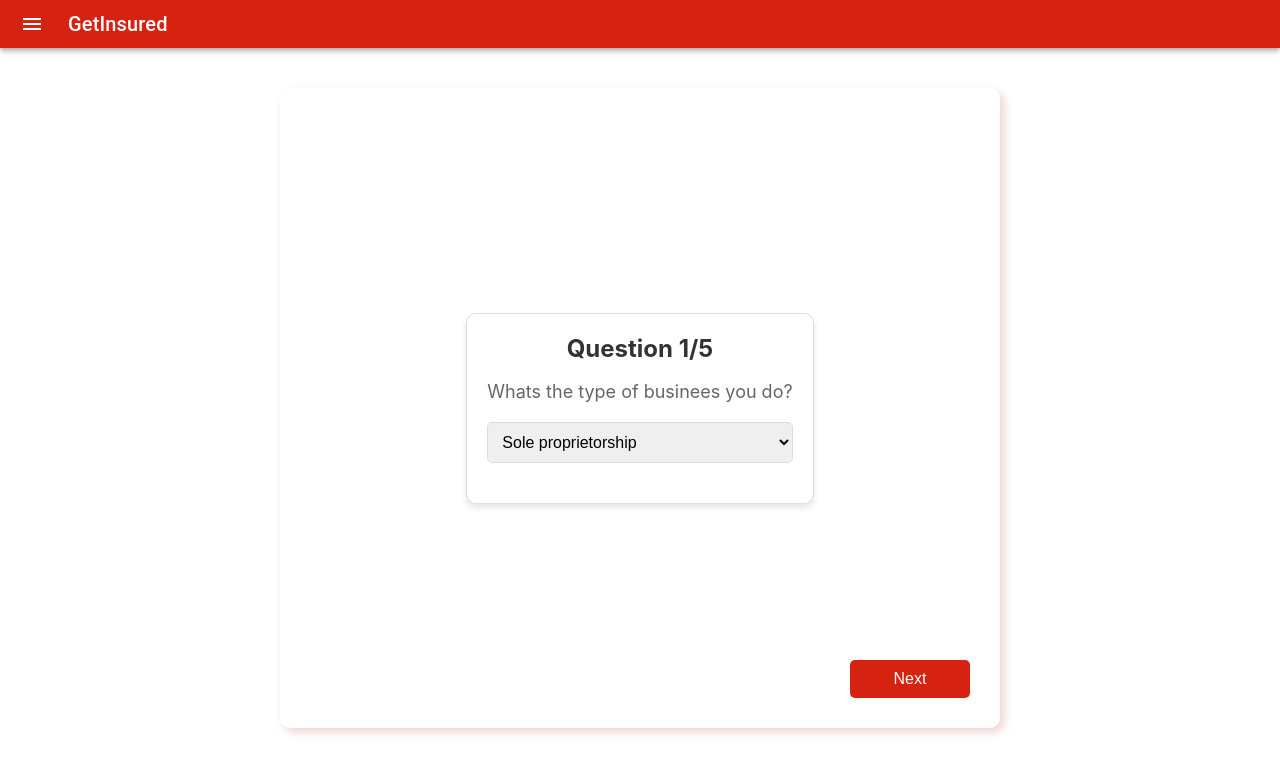
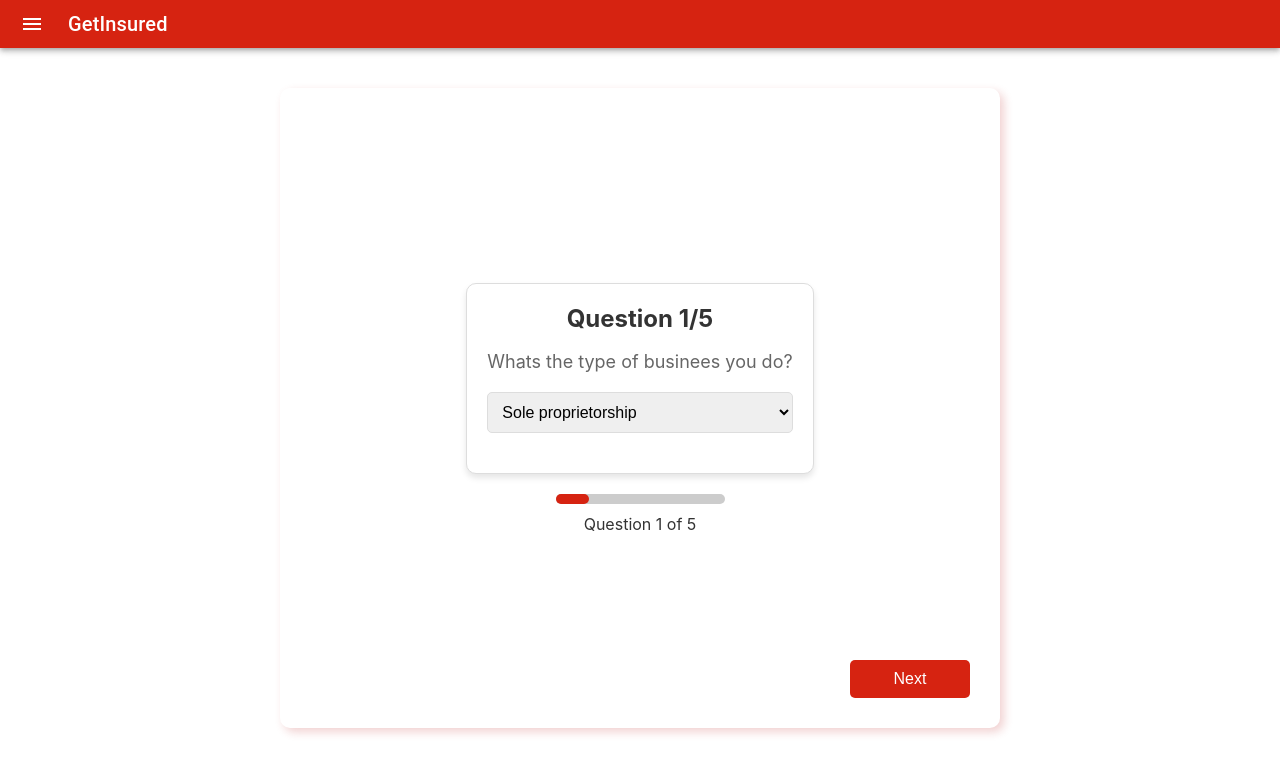
Before and after one commit to ruvin27/GetInsured, a React (Create React App) app in the folder frontend/: page /questions in a window 1280 px wide. Shown: the top 774 px of the page. Built offline with nearby package versions, Linux system fonts and the light colour scheme.

Commit message:
added ui animations

```diff
--- a/frontend/src/CardInfo.js
+++ b/frontend/src/CardInfo.js
@@ -3,7 +3,7 @@ import Button from "react-bootstrap/Button";
 import Card from "react-bootstrap/Card";
 import CardCss from "./css/Card.module.css";
 import { Link } from "react-router-dom";
-import Logo from "./images/logo.png";
+import Logo from "./images/logo.jpg";
 
 function CardInfo() {
 	return (
--- a/frontend/src/QuestionsCard.js
+++ b/frontend/src/QuestionsCard.js
@@ -8,38 +8,48 @@ import questions from "./questions.js";
 function QuestionsCard() {
 	const [questionCount, setQuestionCount] = useState(0);
 	const [displayquestion, setDisplayQuestion] = useState(questions[0]);
-	const [displayOptions, setDisplayOptions] = useState("");
+	const [displayOptions, setDisplayOptions] = useState(questions[0].answer);
+  const [animateCard, setAnimateCard] = useState(''); // Initialize the animation state
 
-	console.log(questions);
 
   const setNextQuestion = () => {
     if (questionCount < questions.length - 1) {
+      questions[questionCount].answer = displayOptions; // Set the answer for the current question
+      setAnimateCard('slide-out-right'); // Apply the exit animation
       const nextQuestion = questions[questionCount + 1];
       setDisplayQuestion(nextQuestion);
       setQuestionCount(questionCount + 1);
-			questions[questionCount].answer = displayOptions;
+      setDisplayOptions(nextQuestion.options[0]); // Set the default value as the first option
+      setTimeout(() => setAnimateCard('slide-in-left'), 1200); // Apply the enter animation after 1.2 seconds
     }
   };
 
   const setPreviousQuestion = () => {
-		if (questionCount <= questions.length - 1) {
-			const nextQuestion = questions[questionCount - 1];
-			setDisplayQuestion(nextQuestion);
+    if (questionCount > 0) {
+      questions[questionCount].answer = displayOptions; // Set the answer for the current question
+      setAnimateCard('slide-out-left'); // Apply the exit animation
+      const prevQuestion = questions[questionCount - 1];
+      setDisplayQuestion(prevQuestion);
       setQuestionCount(questionCount - 1);
+      setDisplayOptions(prevQuestion.answer || prevQuestion.options[0]); // Set the default value as the first option or the previous answer
+      setTimeout(() => setAnimateCard('slide-in-right'), 1200); // Apply the enter animation after 1.2 seconds
     }
   };
+
 
 	const handleDropdownChange = (event) => {
 		const option = event.target.value;
 		setDisplayOptions(option);
 	};
-	console.log(displayOptions);
 
-	// console.log(questionCount);
-	// console.log(displayquestion);
+  const handleSubmit = () => {
+    questions[questionCount].answer = displayOptions;
+    console.log(questions);
+  }
+
 	return (
 		<div>
-			<Container className={CardCss.container}>
+			<Container className={`${CardCss.container} ${animateCard ? CardCss[animateCard] : ''}`}>
 				<Card className={`${CardCss.card} text-center`}>
 					<Card.Body>
 						<Card.Title className={CardCss.cardTitle}>Question {questionCount+1}/{questions.length}</Card.Title>
@@ -55,7 +65,19 @@ function QuestionsCard() {
 						</Card.Text>
 					</Card.Body>
 				</Card>
-
+        <div className={CardCss.progressBarContainer}>
+  <div className={CardCss.progressBar}>
+    <div
+      className={CardCss.progressBarFill}
+      style={{
+        width: `${((questionCount + 1) / questions.length) * 100}%`,
+      }}
+    ></div>
+  </div>
+  <div className={CardCss.progressText}>
+    Question {questionCount + 1} of {questions.length}
+  </div>
+</div>
 				<div className={CardCss.buttonContainerLeft}>
 					{questionCount >= 1 && (
 						<Button variant="primary" className={CardCss.button} style={{ width: "120px" }} onClick={() => setPreviousQuestion()}>
@@ -64,9 +86,12 @@ function QuestionsCard() {
 					)}
 				</div>
 				<div className={CardCss.buttonContainerRight}>
-					<Button variant="primary" className={CardCss.button} style={{ width: "120px" }} onClick={() => setNextQuestion()}>
-						{questionCount !== questions.length - 1 ? "Next" : "Submit"}
-					</Button>
+        {questionCount !== questions.length - 1 ? <Button variant="primary" className={CardCss.button} style={{ width: "120px" }} onClick={() => setNextQuestion()}>
+						Next
+            </Button> : <Button variant="primary" className={CardCss.button} style={{ width: "120px" }} onClick={handleSubmit}>
+						Submit
+            </Button>}
+
 				</div>
 			</Container>
 		</div>
--- a/frontend/src/css/questions.module.css
+++ b/frontend/src/css/questions.module.css
@@ -33,6 +33,7 @@
   .container {
     position: relative;
     display: flex;
+    flex-direction: column;
     justify-content: center;
     align-items: center;
     width: 50%;
@@ -99,3 +100,56 @@
   }
 
   /* Style for the buttons */
+/* Define the CSS classes for animations */
+.card-container {
+    transition: transform 3s ease; /* Use 'transform' for a sliding animation */
+  }
+
+  .slide-in-left {
+    transform: translateX(0%);
+    transition: transform 1s ease;
+  }
+
+  .slide-out-right {
+    transform: translateX(150%);
+    transition: transform 0.8s ease;
+  }
+
+  .slide-in-right {
+    transform: translateX(0%);
+    transition: transform 1s ease;
+  }
+
+  .slide-out-left {
+    transform: translateX(-150%);
+    transition: transform 0.8s ease;
+  }
+
+  .progressBarContainer {
+    display: flex;
+    flex-direction: column;
+    align-items: center;
+    margin-top: 20px;
+
+  }
+
+  .progressBar {
+    width: 150%;
+    height: 10px;
+    background-color: #ccc;
+    position: relative;
+    border-radius: 10px;
+  }
+
+  .progressBarFill {
+    height: 100%;
+    background-color: #d62311;
+    transition: width 0.3s ease-in-out;
+    border-radius: 10px;
+  }
+
+  .progressText {
+    margin-top: 10px;
+    font-size: 16px;
+    color: #333;
+  }
--- a/frontend/src/index.css
+++ b/frontend/src/index.css
@@ -5,6 +5,7 @@ body {
     sans-serif;
   -webkit-font-smoothing: antialiased;
   -moz-osx-font-smoothing: grayscale;
+  overflow-x: hidden;
 }
 
 code {
--- a/frontend/src/questions.js
+++ b/frontend/src/questions.js
@@ -4,31 +4,31 @@ const questions = [
                     options:[
                         "Sole proprietorship","Partnership","Corporation","Other"
                     ],
-                    answer:""
+                    answer:"Sole proprietorship"
                 },{
                     question:"What industry does your business operate in?",
                     options:[
                         "Retail","Hospitality","Professional services","Agriculture","Construction","Other"
                     ],
-                    answer:""
+                    answer:"Retail"
                 },{
                     question:"How many employees do you have?",
                     options:[
                         "No employees","1-4","5-100","101 or more"
                     ],
-                    answer:""
+                    answer:"No employees"
                 },{
                     question:"Do you have valuable equipment or assets that are essential to your business?",
                     options:[
                         "Yes","No"
                     ],
-                    answer:""
+                    answer:"Yes"
                 },{
                     question:"Have you experienced any business interruptions due to natural disasters or other unforeseen events in the past?",
                     options:[
                         "Yes","No"
                     ],
-                    answer:""
+                    answer:"Yes"
                 }
 
 
```
Also changed, not shown: frontend/src/images/logo.jpg (added), frontend/src/images/logo.png (deleted). Lines whose indentation alone changed are shown as unchanged.
